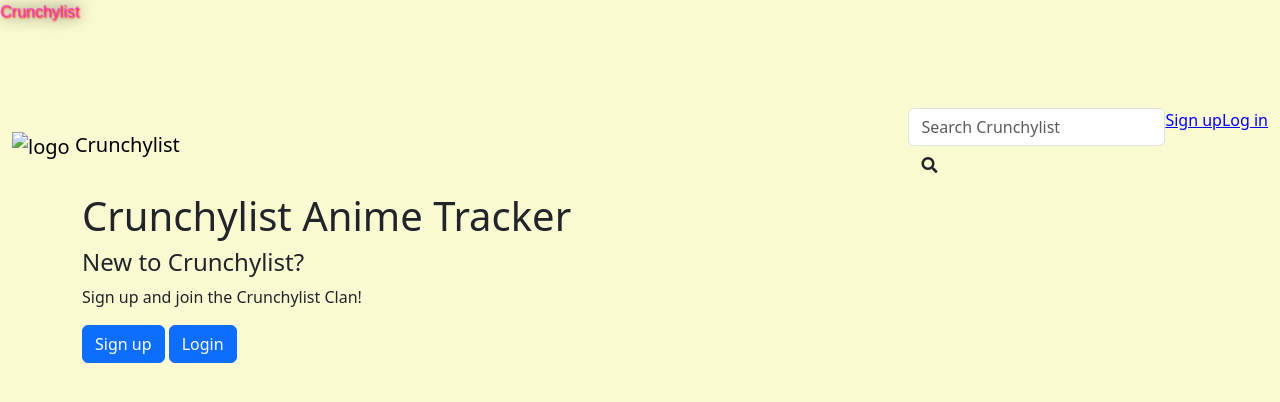
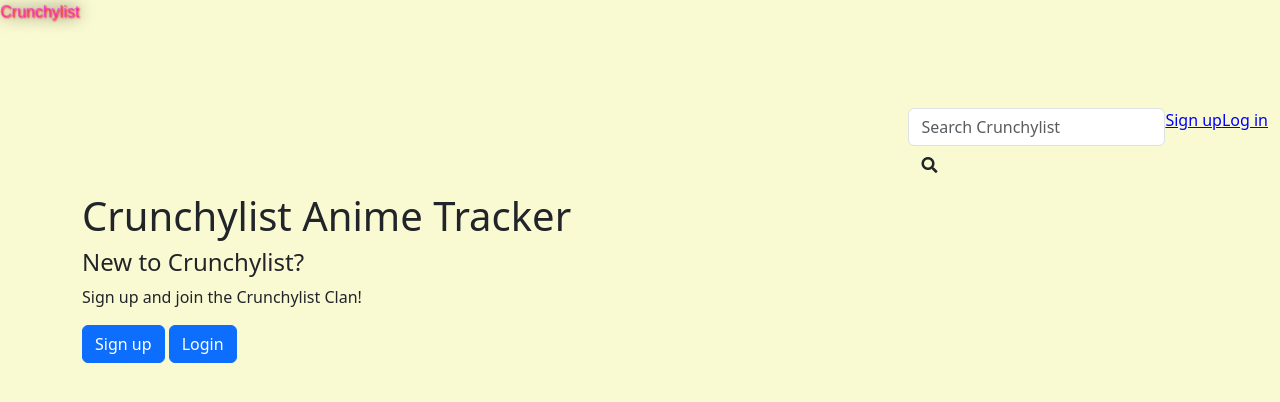
Before and after one commit to wemcdona/Capstone_1, a Flask app: page / in a window 1280 px wide. Shown: the top 402 px of the page. Run offline with Flask 3, Linux system fonts and the light colour scheme; data that the repository does not hold is empty; some libraries are stand-ins or nearby versions.

Commit message:
style changes

```diff
--- a/templates/base.html
+++ b/templates/base.html
@@ -25,8 +25,7 @@
   <div class="container-fluid">
     <div class="navbar-header">
       <a href="/" class="navbar-brand">
-        <img src="" alt="logo">
-        <span>Crunchylist</span>
+{#        <span>Crunchylist</span>#}
       </a>
     </div>
     <ul class="nav navbar-nav navbar-right">
```
